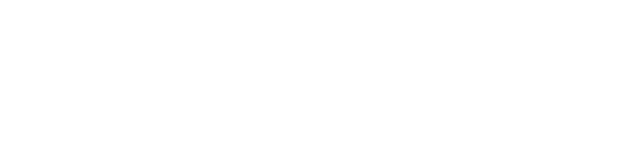
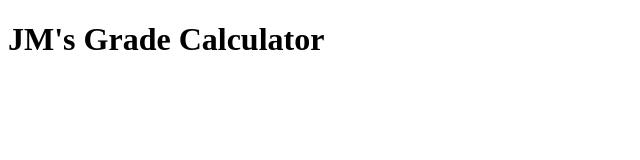
Before and after one commit to jtmelhorn/GradeCalculator, a plain HTML site: page index.html in a window 1280 px wide. Shown: the whole page, without its empty margins (0-640 px from the left). Drawn offline with Linux system fonts and the light colour scheme.

Commit message:
-added title and header

```diff
--- a/index.html
+++ b/index.html
@@ -1 +1,11 @@
 <!DOCTYPE html>
+<html>
+<title>
+    <p>JM's Grade Calculator</p>
+</title>
+
+<body>
+    <h1>JM's Grade Calculator</h1>
+</body>
+
+</html>
```
